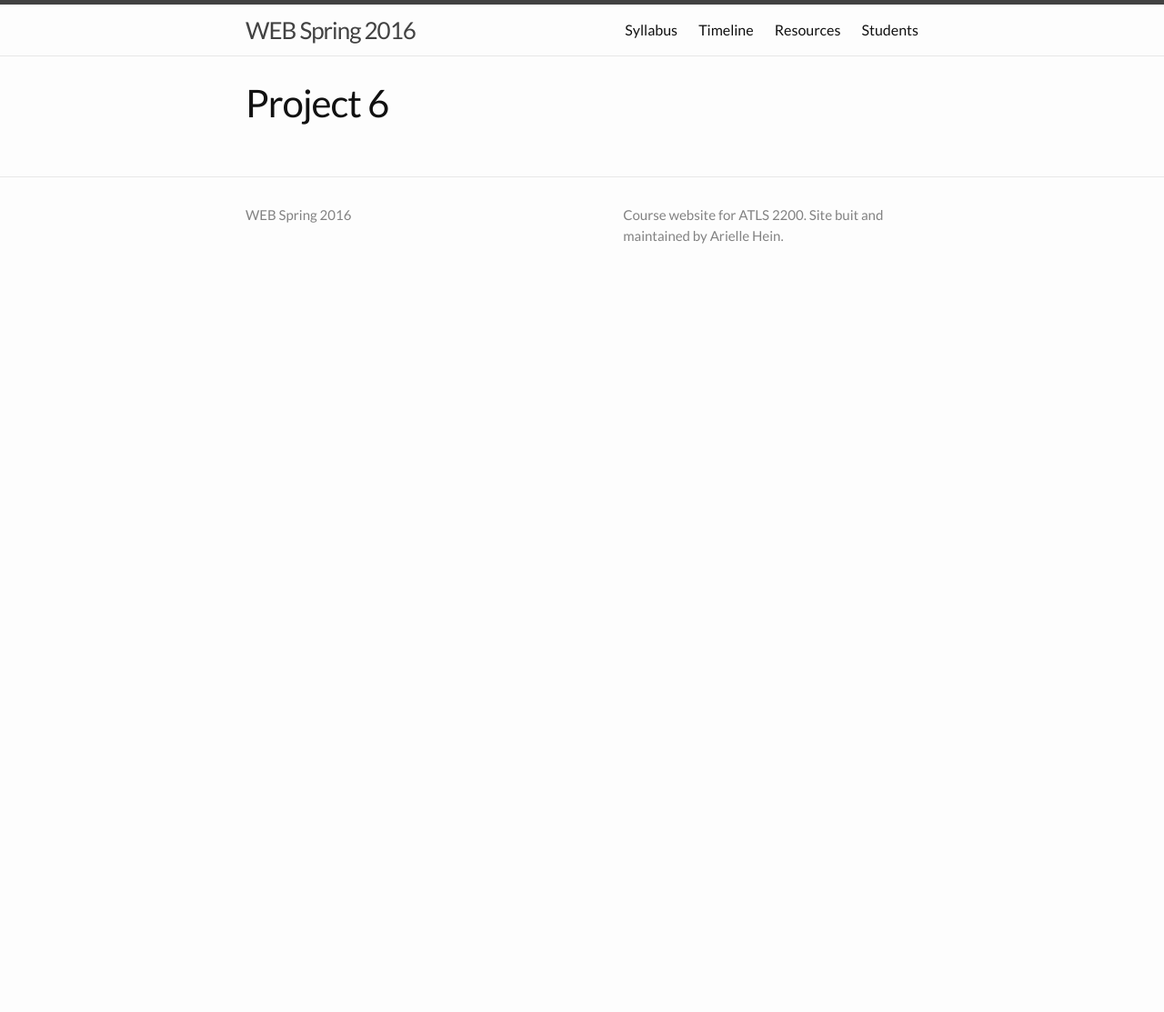
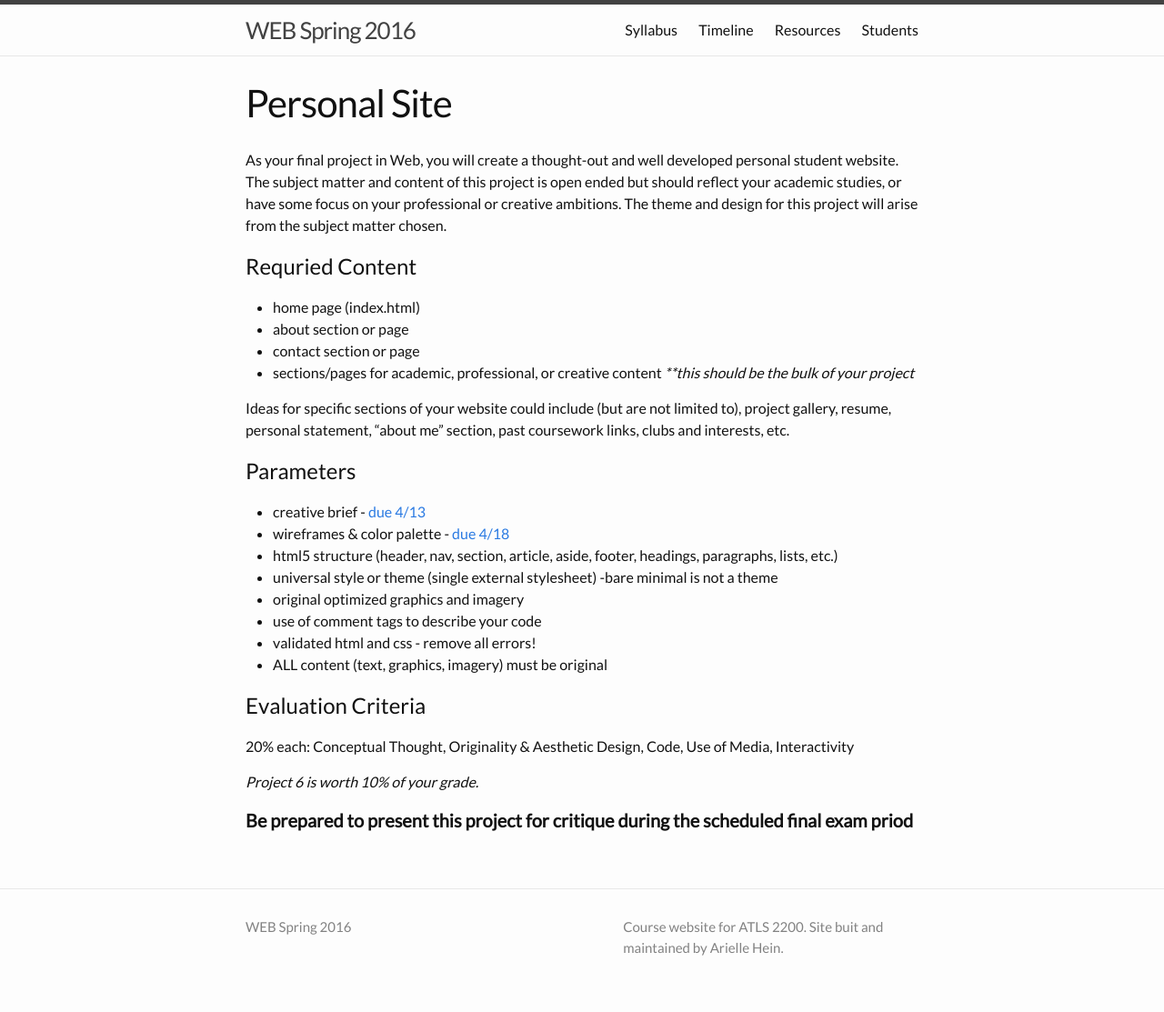
Before and after one commit to coloringchaos/web-spring-16, a Jekyll site: the page built from assignments/project-6.md, in a window 1280 px wide. Shown: the whole page at 91% size. Built offline with Jekyll 4.4.1, drawn with Linux system fonts in a browser that asks for light colours; before the commit the page ends 900 px from its top, so only the background shows below that.

Commit message:
updating project descritpions

```diff
--- a/assignments/project-6.md
+++ b/assignments/project-6.md
@@ -1,5 +1,33 @@
 ---
 layout: page
-title: Project 6
+title: Personal Site
 permalink: /project-6/
 ---
+
+As your final project in Web, you will create a thought-out and well developed personal student website. The subject matter and content of this project is open ended but should reflect your academic studies, or have some focus on your professional or creative ambitions. The theme and design for this project will arise from the subject matter chosen.
+
+# Requried Content
++ home page (index.html)
++ about section or page
++ contact section or page
++ sections/pages for academic, professional, or creative content ***this should be the bulk of your project*
+
+Ideas for specific sections of your website could include (but are not limited to), project gallery, resume, personal statement, "about me" section, past coursework links, clubs and interests, etc.
+
+
+# Parameters
++ creative brief - [due 4/13](/web-spring-16/assignment-11)
++ wireframes & color palette - [due 4/18](/web-spring-16/assignment-11)
++ html5 structure (header, nav, section, article, aside, footer, headings, paragraphs, lists, etc.)
++ universal style or theme (single external stylesheet) -bare minimal is not a theme
++ original optimized graphics and imagery
++ use of comment tags to describe your code
++ validated html and css - remove all errors!
++ ALL content (text, graphics, imagery) must be original
+
+# Evaluation Criteria
+20% each: Conceptual Thought, Originality & Aesthetic Design, Code, Use of Media, Interactivity
+
+*Project 6 is worth 10% of your grade.*
+
+####  **Be prepared to present this project for critique during the scheduled final exam priod**
```
Also changed, not shown: assignments/project-4.md (+4 -0 lines), assignments/project-5.md (+4 -0 lines), timeline.md (+3 -3 lines).
